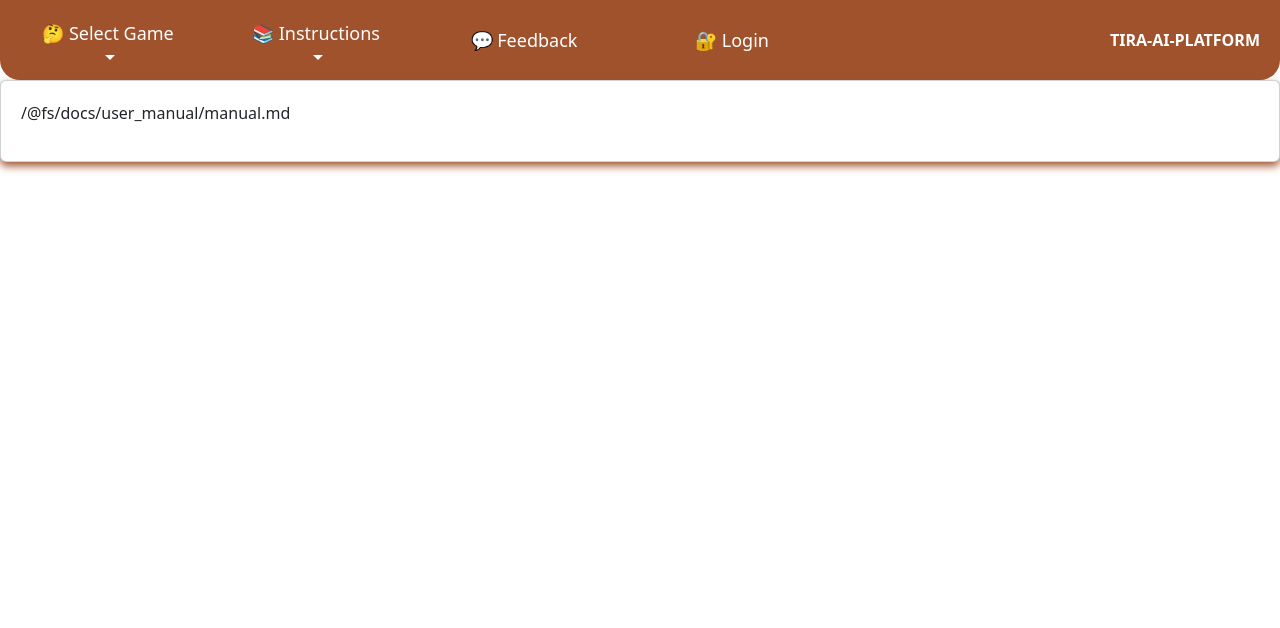
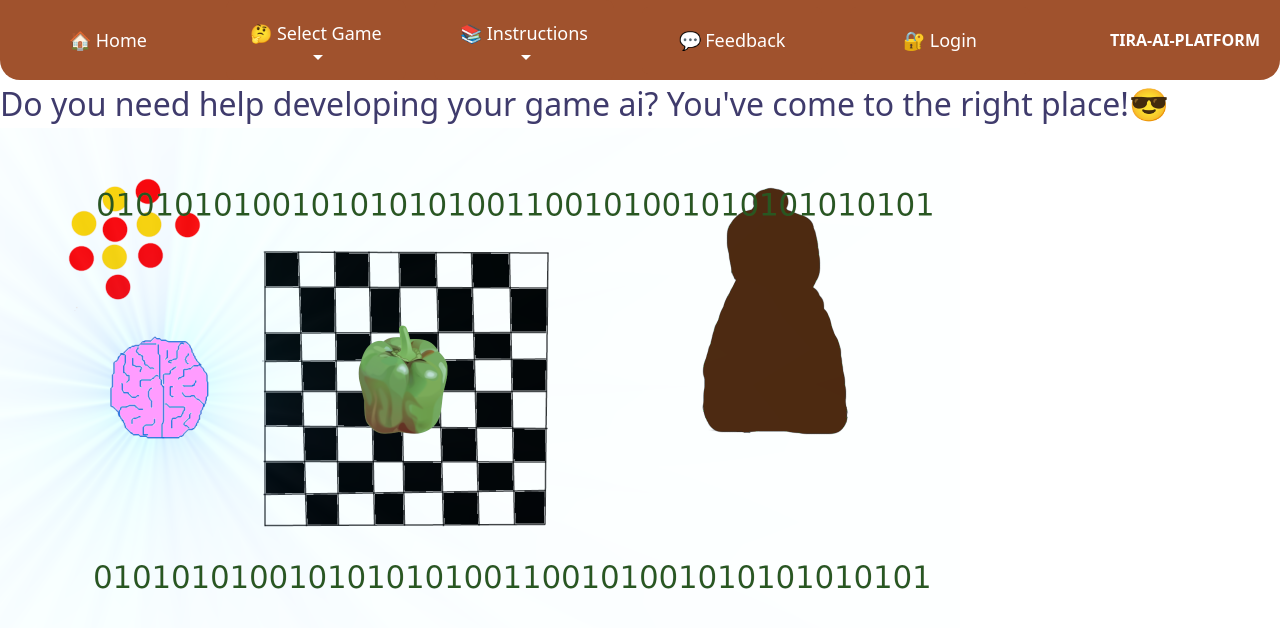
Before and after one commit to game-ai-platform-team/tira-ai-platform, a React (Vite) app in the folder frontend/: page / in a window 1280 px wide. Shown: the top 628 px of the page. Built offline with nearby package versions, Linux system fonts and the light colour scheme; what kokopu would draw is missing.

Commit message:
feat(#129): make a home page
Co-authored-by: Eljas Veijalainen <114503308+EljasV@users.noreply.github.com>

```diff
--- a/frontend/src/App.tsx
+++ b/frontend/src/App.tsx
@@ -2,9 +2,10 @@ import { Route, Routes } from "react-router-dom";
 import GameView from "./components/GameView";
 import NavigationBar from "./components/NavigationBar";
 import "bootstrap/dist/css/bootstrap.min.css";
-import Home from "./components/Home";
 import CFourManual from "./components/CFourManual";
 import ChessManual from "./components/ChessManual";
+import GeneralManual from "./components/GeneralManual";
+import Home from "./components/Home";
 
 function App() {
     return (
@@ -14,7 +15,8 @@ function App() {
             </header>
             <main>
                 <Routes>
-                    <Route path="" element={<Home />} />
+                    <Route path="/" element={<Home />} />
+                    <Route path="/generalmanual" element={<GeneralManual />} />
                     <Route path="/chess" element={<GameView game="chess" />} />
                     <Route
                         path="/connect_four"
--- /dev/null
+++ b/frontend/src/components/GeneralManual.tsx
@@ -0,0 +1,12 @@
+import ReactMarkdown from "react-markdown";
+import manual from "../../../docs/user_manual/manual.md";
+
+const GeneralManual = () => {
+    return (
+        <div className="card">
+            <ReactMarkdown>{manual}</ReactMarkdown>
+        </div>
+    );
+};
+
+export default GeneralManual;
--- a/frontend/src/components/Home.tsx
+++ b/frontend/src/components/Home.tsx
@@ -1,10 +1,9 @@
-import ReactMarkdown from "react-markdown";
-import manual from "../../../docs/user_manual/manual.md";
-
 const Home = () => {
     return (
-        <div className="card">
-            <ReactMarkdown>{manual}</ReactMarkdown>
+        <div style={{fontSize:"2em", color:"#3F3B6C"}}>
+            Do you need help developing your game ai? You've come to the right place!😎
+            <img src="great.png" style={{width:"75%"}} alt="woahhh"/>
+            <marquee>This is a great text for our home page! PLEASE EDIT!!!!</marquee>
         </div>
     );
 };
--- a/frontend/src/components/NavigationBar.tsx
+++ b/frontend/src/components/NavigationBar.tsx
@@ -10,6 +10,7 @@ const NavigationBar = () => {
 
     return (
         <div id="navigation-bar">
+            <Link id="nav-button" to="/">🏠 Home</Link>
             <Dropdown>
                 <Dropdown.Toggle
                     aria-label="Select game"
@@ -52,7 +53,7 @@ const NavigationBar = () => {
                 </Dropdown.Toggle>
 
                 <DropdownMenu aria-label="Available instructions">
-                    <Dropdown.Item href="/" target="_blank">
+                    <Dropdown.Item href="/generalmanual" target="_blank">
                         📖 General
                     </Dropdown.Item>
                     <Dropdown.Item href="/chessmanual" target="_blank">
--- a/frontend/src/scss/NavigationBar.scss
+++ b/frontend/src/scss/NavigationBar.scss
@@ -29,6 +29,7 @@
     width: 180px;
     text-align: center;
     flex-wrap: nowrap;
+    text-decoration: none;
 }
 
 #nav-button:hover {
```
Also changed, not shown: frontend/public/great.png (added).
